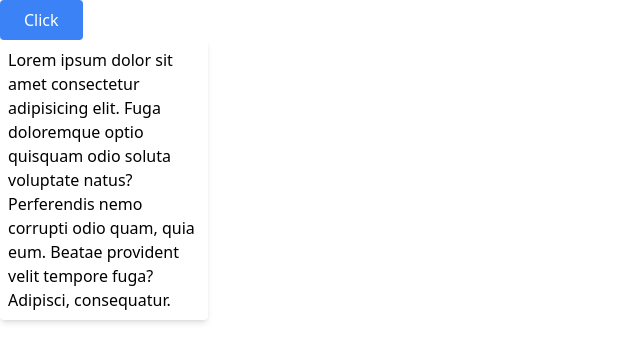
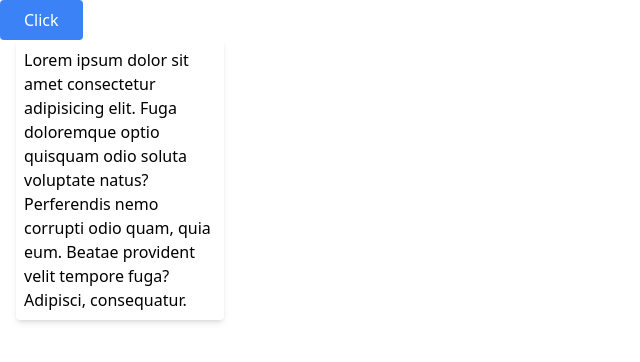
Before and after one commit to nayan-7span/vue-popup, a Vue app: page / in a window 1280 px wide. Both pictures are taken after a click on the button "Click". Shown: the top 362 px of the page, without its empty margins (0-640 px from the left). Built offline with nearby package versions, Linux system fonts and the light colour scheme.

Commit message:
basic popup design updated.

```diff
--- a/src/components/popup/popup.vue
+++ b/src/components/popup/popup.vue
@@ -1,5 +1,5 @@
 <template>
-  <div v-click-outside="hideDropdown" class="absolute group">
+  <div v-click-outside="hideDropdown" class="relative group">
     <button @click="handlePopup()">
       <slot name="target">
         <div class="bg-blue-500 text-white px-6 rounded py-2">
@@ -7,7 +7,11 @@
         </div>
       </slot>
     </button>
-    <div v-if="isPopupOpen" :class="_popup_class">
+    <div
+      v-if="isPopupOpen"
+      class="absolute z-40 bg-white top-10 rounded left-10"
+      :class="_popup_class"
+    >
       <slot name="content">
         <div class="p-2 shadow-md rounded w-52">
           Lorem ipsum dolor sit amet consectetur adipisicing elit. Fuga
@@ -20,7 +24,7 @@
   </div>
 </template>
 <script setup>
-import { ref, onMounted } from "vue";
+import { ref } from "vue";
 const props = defineProps({
   label: {
     type: String,
@@ -28,7 +32,7 @@ const props = defineProps({
   },
   _popup_class: {
     type: String,
-    default: "_popup_class",
+    default: "top-0 left-4 w-fit h-fit",
   },
 });
 
```
